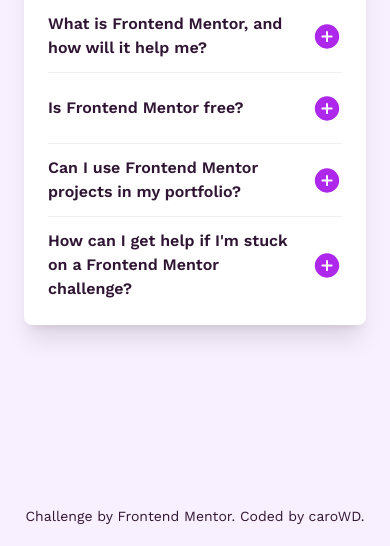
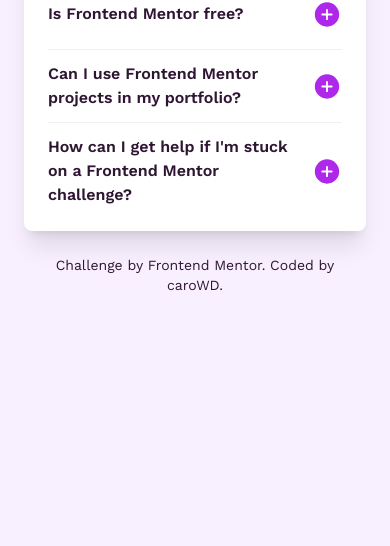
Before and after one commit to caroWD/fm_faq_accordion, a website: page index.html in a window 390 px wide. Shown: the part 298-844 px from the top of the page. Drawn offline with nearby package versions, Linux system fonts and the light colour scheme.

Commit message:
Updated responsive version

```diff
--- a/index.html
+++ b/index.html
@@ -14,7 +14,7 @@
   <title>Frontend Mentor | FAQ accordion</title>
 </head>
 <body class="bg-magnolia-50 bg-[url('../img/background-pattern-mobile.svg')] xl:bg-[url('../img/background-pattern-desktop.svg')] bg-no-repeat bg-top bg-contain text-revolver-950">
-  <div class="relative max-w-xl min-h-screen flex flex-col justify-center px-6 xl:mx-auto xl:px-0">
+  <div class="max-w-xl flex flex-col justify-center gap-6 pt-32 px-6 xl:mx-auto xl:px-0 xl:pt-44">
     <main class="bg-white-50 p-6 rounded-lg shadow-xl xl:p-10 xl:rounded-2xl xl:shadow-2xl">
       <header class="flex flex-row mb-6 items-center gap-6">
         <svg xmlns="http://www.w3.org/2000/svg" width="40" height="41" fill="none" viewBox="0 0 40 41" class="size-7 xl:size-11">
@@ -41,7 +41,7 @@
         </details>
       </section>
     </main>
-    <footer class="absolute left-0 right-0 bottom-5 px-6 text-center text-sm">
+    <footer class="px-6 text-center text-sm">
       <p>Challenge by <a href="https://www.frontendmentor.io?ref=challenge" target="_blank">Frontend Mentor</a>. Coded by <a href="https://github.com/caroWD" target="_blank">caroWD</a>.</p>
     </footer>
   </div>
```
Also changed, not shown: src/css/styles.css.
